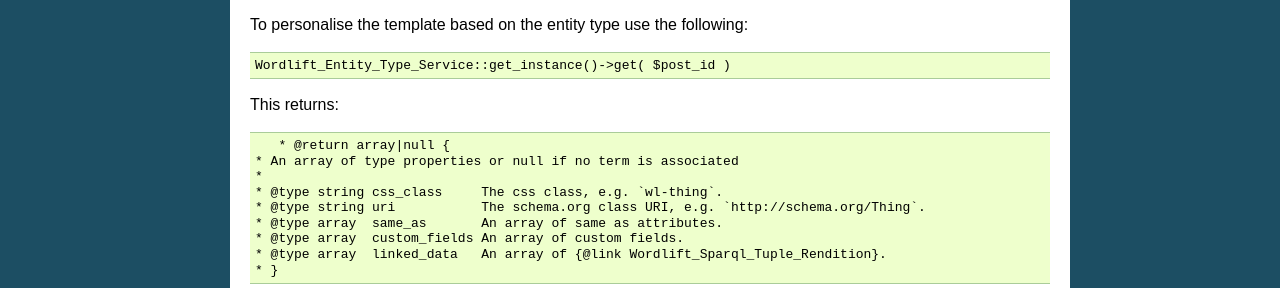
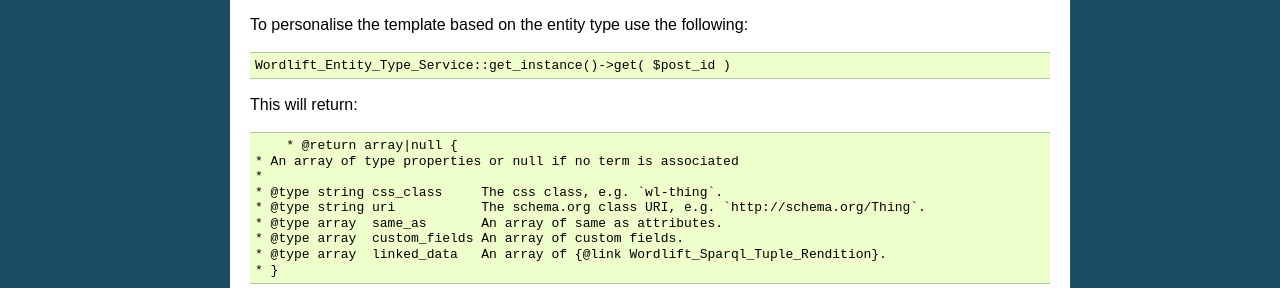
Before and after one commit to insideout10/wordlift-docs, a Sphinx documentation site: the page built from docs/wordlift-theme-development.rst, in a window 1280 px wide. Shown: the part 1042-1330 px from the top of the page. Built offline with Sphinx 7.4.7, drawn with Linux system fonts in a browser that asks for light colours.

Commit message:
Adding an update on info for theme developer

```diff
--- a/docs/wordlift-theme-development.rst
+++ b/docs/wordlift-theme-development.rst
@@ -52,11 +52,11 @@
 
 	Wordlift_Entity_Type_Service::get_instance()->get( $post_id )
 
-This returns:
+This will return:
 
 .. code-block:: php
 
-	* @return array|null {
+	 * @return array|null {
      * An array of type properties or null if no term is associated
      *
      * @type string css_class     The css class, e.g. `wl-thing`.
```
